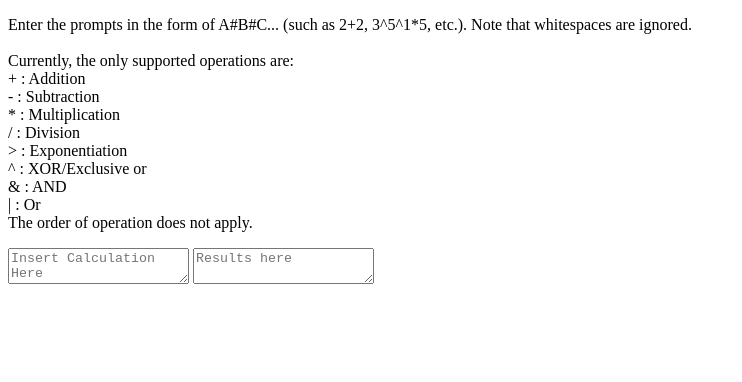
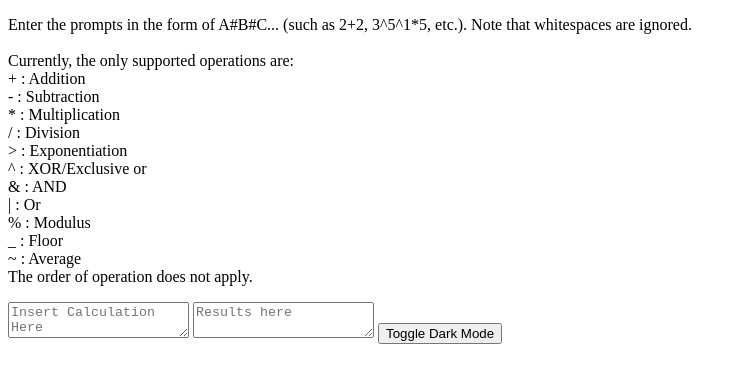
Before and after one commit to Buzzy21/Based2, a browser extension: page index.html in a window 1280 px wide. Shown: the whole page, without its empty margins (0-742 px from the left). Drawn offline with Linux system fonts and the light colour scheme.

Commit message:
Updated the list of operatiosn in index.html & added dark mode
Dark mode and list of operations

```diff
--- a/index.html
+++ b/index.html
@@ -13,12 +13,31 @@
             ^ : XOR/Exclusive or<br>
             & : AND<br>
             | : Or<br>
+            % : Modulus<br>
+            _ : Floor<br>
+            ~ : Average<br>
 
             The order of operation does not apply.
         </p>
         <textarea type="text" id="input" placeholder="Insert Calculation Here"></textarea>
 
         <textarea id="display" readonly placeholder="Results here"></textarea>
+
+
+        <button onclick="toggleDarkMode()">Toggle Dark Mode</button>
+
+        <script>
+            function toggleDarkMode() {
+                document.body.style.backgroundColor = "black";
+                document.body.style.color = "white";
+                document.getElementById("input").style.backgroundColor = "#222";
+                document.getElementById("input").style.color = "white";
+
+                document.getElementById("display").style.backgroundColor = "#222";
+                document.getElementById("display").style.color = "white";
+            }
+        </script>
+
         <script src="script.js"></script>
     </body>
 </html>
```
